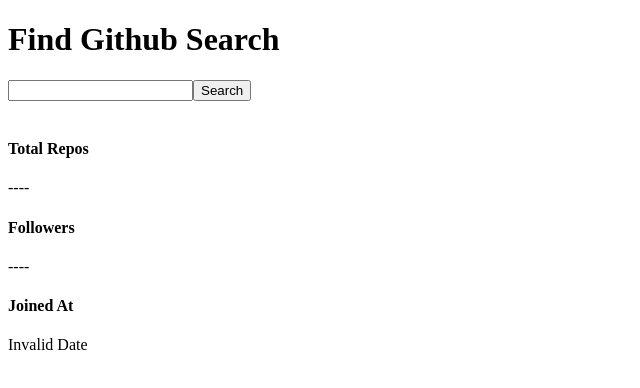
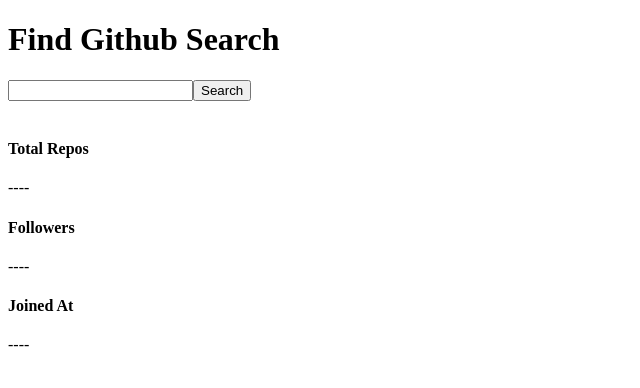
Before and after one commit to SadimMali/github-userInfo-search, a React (Vite) app: page / in a window 1280 px wide. Shown: the top 388 px of the page, without its empty margins (0-640 px from the left). Built offline with nearby package versions, Linux system fonts and the light colour scheme.

Commit message:
fix : Invalid Date formattedDate toLocalDateString

```diff
--- a/src/App.jsx
+++ b/src/App.jsx
@@ -55,7 +55,7 @@ function App() {
           bio={userData.bio}
           public_repos={userData.public_repos}
           followers={userData.followers}
-          joinedAt={userData.created_at}
+          joinedAt={new Date (userData.created_at).toLocaleDateString()}
         />
       ) : (
         <UserDetails
--- a/src/components/UserDetails.jsx
+++ b/src/components/UserDetails.jsx
@@ -8,7 +8,6 @@ export const UserDetails = ({
   joinedAt,
 }) => {
 
-  const formateedJoinedAt = new Date(joinedAt).toLocaleDateString();
   return (
     <>
       <div className="avatar-profile">
@@ -33,7 +32,7 @@ export const UserDetails = ({
 
         <div>
           <h4>Joined At</h4>
-          <p>{formateedJoinedAt}</p>
+          <p>{joinedAt}</p>
         </div>
       </div>
     </>
```
